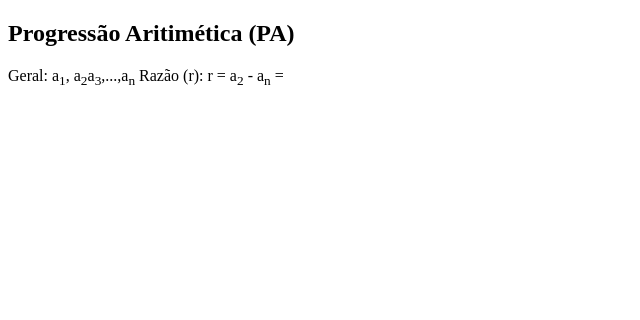
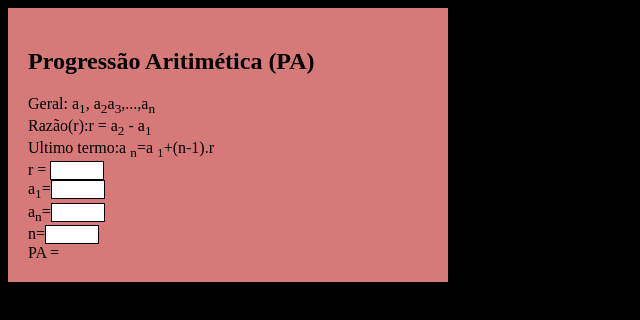
Before and after one commit to jenniferkauane/2f3t, a plain HTML site: page progrecao.html in a window 1280 px wide. Shown: the whole page, without its empty margins (0-640 px from the left). Drawn offline with Linux system fonts and the light colour scheme.

Commit message:
Add files via upload

```diff
--- a/css/estilo.css
+++ b/css/estilo.css
@@ -35,3 +35,14 @@ button {
     border: none;
     border-bottom: 2px solid white ;
 }
+.pa {
+    width: 400px;
+    background-color: rgb(214, 121, 121);
+    padding: 20px;
+    color: black;
+}
+.calculaPA input {
+    width: 48px;
+    border: none;
+    border: 1px solid black;
+}
--- a/js/script.js
+++ b/js/script.js
@@ -140,3 +140,28 @@ const calcula_eq2g = ()=>{
     c = document.getElementById("valor_c").value;
     calcula_eq2g();
  }
+let r = "";
+let a1 = "";
+let n = "";
+const mostrar_pa = () =>{
+    if(a1 != "" && r != "" && n != ""){
+        let pa = a1;
+        for(let i = 1; i < n; i++){
+            pa += ", "+ (i*r) + Number(a1);
+        }
+        document.getElementById("pa").innerHTML = pa;
+        document.getElementById("an").value = Number(a1) + (n - 1)*r;
+    }
+}
+ const set_razao = () => {
+    r = document.getElementById("razao").value;
+    mostrar_pa();
+ }
+ const set_a1 = () => {
+    a1 = document.getElementById("a1").value;
+    mostrar_pa();
+ }
+ const set_n = () => {
+    n = document.getElementById("n").value;
+    mostrar_pa();
+ }
--- a/progrecao.html
+++ b/progrecao.html
@@ -4,16 +4,26 @@
     <meta charset="UTF-8">
     <meta http-equiv="X-UA-Compatible" content="IE=edge">
     <meta name="viewport" content="width=device-width, initial-scale=1.0">
-    <title>Document</title>
+    <title>progressoes</title>
+    <link rel="stylesheet" href="./css/estilo.css">
+    <script src="./js/script.js"></script>
 </head>
 <body>
     <section class="pa">
         <div class="explicacao">
             <h1>Progressão Aritimética (PA)</h1>
-            Geral: a<sub>1</sub>, a<sub>2</sub>a<sub>3</sub>,...,a<sub>n</sub>
-            Razão (r): r = a<sub>2</sub> - a<sub>n</sub> =
+            Geral: a<sub>1</sub>, a<sub>2</sub>a<sub>3</sub>,...,a<sub>n</sub><br>
+            Razão(r):r = a<sub>2</sub> - a<sub>1</sub><br>
+            Ultimo termo:a <sub>n</sub>=a <sub>1</sub>+(n-1).r
         </div>
+        <div class="calculaPA">
+            r = <input type="number" onchange="set_razao()" id="razao"><br>
+            a<sub>1</sub>=<input onchange="set_a1()"type="number" id="a1"><br>
+            a<sub>n</sub>=<input type="number" id="an"><br>
+            n=<input type="number" onchange="set_n()" id="n"><br>
 
+            PA = <span id="pa"></span>
+        </div>
     </section>
 </body>
 </html>
```
